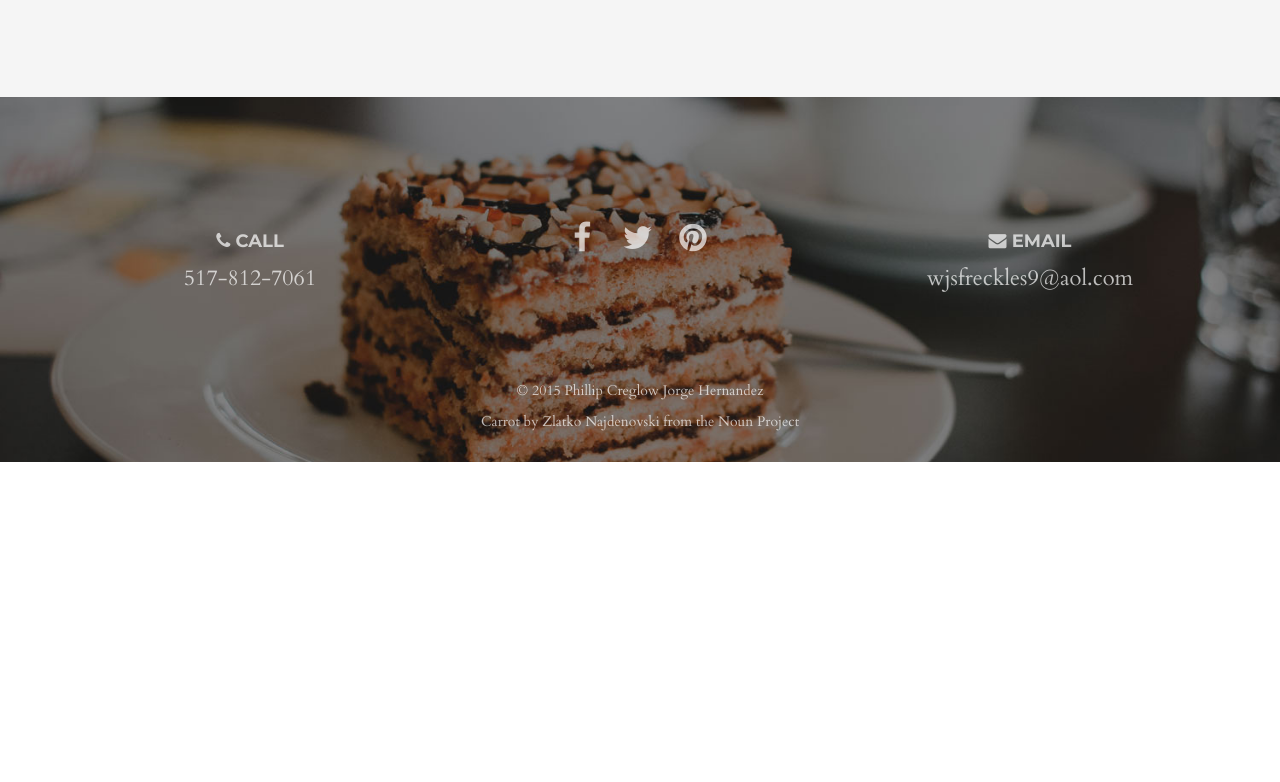
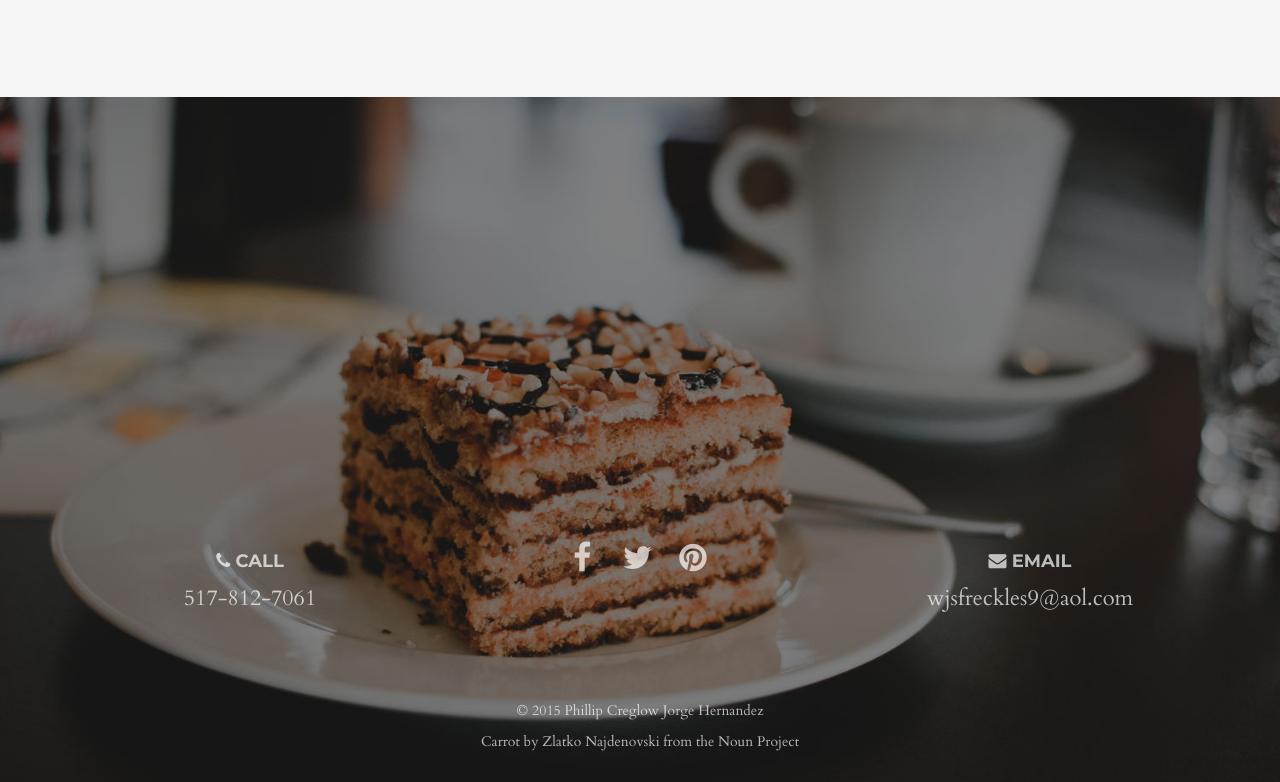
Before and after one commit to pcreglow/WJ-Culinary, a website: page index.html in a window 1280 px wide. Shown: the part 3529-4311 px from the top of the page. Before the commit the page ends 3991 px from the top, so only its background shows below. Drawn offline with Linux system fonts and the light colour scheme.

Commit message:
Added padding to the top of the contact page so reviews page no longer leaks in

```diff
--- a/assets/css/vitality-aqua.css
+++ b/assets/css/vitality-aqua.css
@@ -984,6 +984,9 @@ aside.cta-quote span.quote {
 form .row:first-child .floating-label-form-group {
   border-top: 1px solid #e1e1e1;
 }
+#contact {
+  padding-top: 20em;
+}
 footer.footer {
   color: rgba(255, 255, 255, 0.7);
   background: no-repeat center center scroll;
--- a/assets/css/vitality-blue.css
+++ b/assets/css/vitality-blue.css
@@ -984,6 +984,9 @@ aside.cta-quote span.quote {
 form .row:first-child .floating-label-form-group {
   border-top: 1px solid #e1e1e1;
 }
+#contact {
+  padding-top: 20em;
+}
 footer.footer {
   color: rgba(255, 255, 255, 0.7);
   background: no-repeat center center scroll;
--- a/assets/css/vitality-green.css
+++ b/assets/css/vitality-green.css
@@ -984,6 +984,9 @@ aside.cta-quote span.quote {
 form .row:first-child .floating-label-form-group {
   border-top: 1px solid #e1e1e1;
 }
+#contact {
+  padding-top: 20em;
+}
 footer.footer {
   color: rgba(255, 255, 255, 0.7);
   background: no-repeat center center scroll;
--- a/assets/css/vitality-orange.css
+++ b/assets/css/vitality-orange.css
@@ -984,6 +984,9 @@ aside.cta-quote span.quote {
 form .row:first-child .floating-label-form-group {
   border-top: 1px solid #e1e1e1;
 }
+#contact {
+  padding-top: 20em;
+}
 footer.footer {
   color: rgba(255, 255, 255, 0.7);
   background: no-repeat center center scroll;
--- a/assets/css/vitality-pink.css
+++ b/assets/css/vitality-pink.css
@@ -984,6 +984,9 @@ aside.cta-quote span.quote {
 form .row:first-child .floating-label-form-group {
   border-top: 1px solid #e1e1e1;
 }
+#contact {
+  padding-top: 20em;
+}
 footer.footer {
   color: rgba(255, 255, 255, 0.7);
   background: no-repeat center center scroll;
--- a/assets/css/vitality-purple.css
+++ b/assets/css/vitality-purple.css
@@ -984,6 +984,9 @@ aside.cta-quote span.quote {
 form .row:first-child .floating-label-form-group {
   border-top: 1px solid #e1e1e1;
 }
+#contact {
+  padding-top: 20em;
+}
 footer.footer {
   color: rgba(255, 255, 255, 0.7);
   background: no-repeat center center scroll;
--- a/assets/css/vitality-red.css
+++ b/assets/css/vitality-red.css
@@ -984,6 +984,9 @@ aside.cta-quote span.quote {
 form .row:first-child .floating-label-form-group {
   border-top: 1px solid #e1e1e1;
 }
+#contact {
+  padding-top: 20em;
+}
 footer.footer {
   color: rgba(255, 255, 255, 0.7);
   background: no-repeat center center scroll;
--- a/assets/css/vitality-tan.css
+++ b/assets/css/vitality-tan.css
@@ -984,6 +984,9 @@ aside.cta-quote span.quote {
 form .row:first-child .floating-label-form-group {
   border-top: 1px solid #e1e1e1;
 }
+#contact {
+  padding-top: 20em;
+}
 footer.footer {
   color: rgba(255, 255, 255, 0.7);
   background: no-repeat center center scroll;
--- a/assets/css/vitality-turquoise.css
+++ b/assets/css/vitality-turquoise.css
@@ -984,6 +984,9 @@ aside.cta-quote span.quote {
 form .row:first-child .floating-label-form-group {
   border-top: 1px solid #e1e1e1;
 }
+#contact {
+  padding-top: 20em;
+}
 footer.footer {
   color: rgba(255, 255, 255, 0.7);
   background: no-repeat center center scroll;
--- a/assets/css/vitality-yellow.css
+++ b/assets/css/vitality-yellow.css
@@ -984,6 +984,9 @@ aside.cta-quote span.quote {
 form .row:first-child .floating-label-form-group {
   border-top: 1px solid #e1e1e1;
 }
+#contact {
+  padding-top: 20em;
+}
 footer.footer {
   color: rgba(255, 255, 255, 0.7);
   background: no-repeat center center scroll;
--- a/assets/less/contact.less
+++ b/assets/less/contact.less
@@ -37,20 +37,20 @@
     border-left: 1px solid lighten(@themeDark, 75%);
   }
 }
-
 .floating-label-form-group-with-value {
   label {
     top: 0;
     opacity: 1;
   }
 }
-
 .floating-label-form-group-with-focus {
   label {
     color: @themePrimary;
   }
 }
-
 form .row:first-child .floating-label-form-group {
   border-top: 1px solid lighten(@themeDark, 75%);
 }
+#contact {
+  padding-top: 20em;
+}
```
Lines whose indentation alone changed are shown as unchanged.
